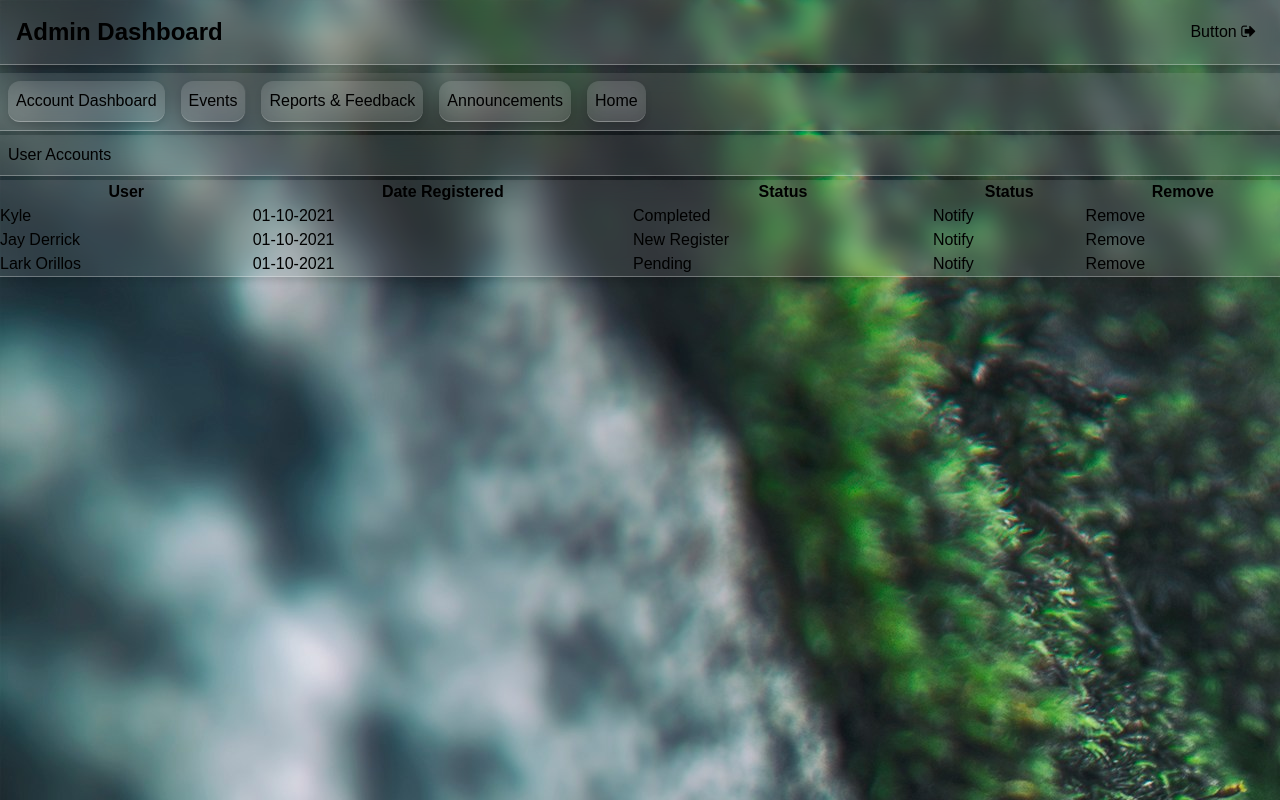
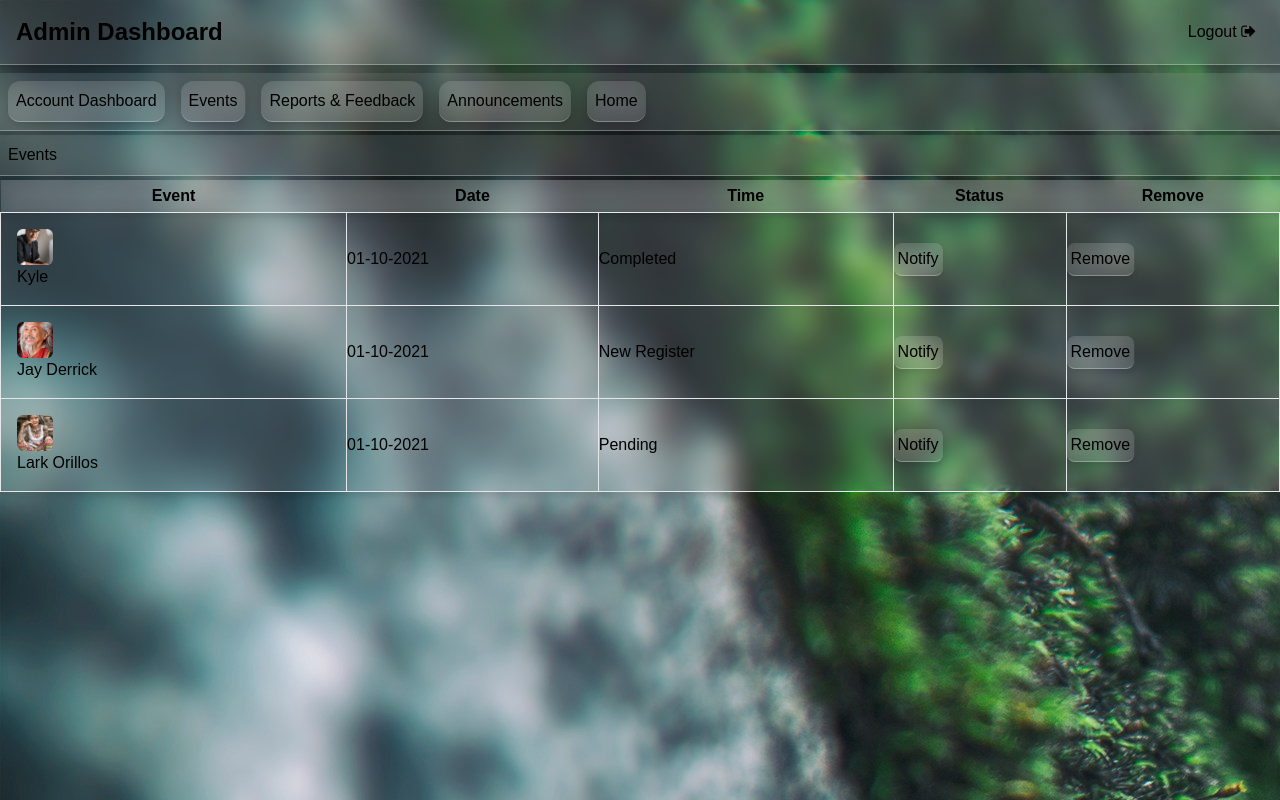
Before and after one commit to Larkaholic/ArtistHub-BaguioCity, a PHP site: page /admin/admin.html in a window 1280 px wide. Run offline with PHP 8.4, Linux system fonts and the light colour scheme.

Commit message:
added tables for artists in admin side

```diff
--- a/admin/admin.css
+++ b/admin/admin.css
@@ -22,3 +22,8 @@ body {
     -webkit-backdrop-filter: blur(10px);
     border-bottom: 1px solid rgba(255, 255, 255, 0.3);
 }
+
+img {
+    width: 36px;
+	height: 36px;
+}
--- a/admin/admin.html
+++ b/admin/admin.html
@@ -9,11 +9,11 @@
     <link rel="stylesheet" href="admin.css">
     <title>Admin</title>
 </head>
-<body>
+<body class="overflow-y-auto">
     <div class="flex flex-row glass-header w-full text-center p-4 mb-2 font-bold justify-between">
             <div class="flex justify-between w-full">
                 <h2 class="text-2xl">Admin Dashboard</h2>
-                <button style="font-size:16px; padding: 4px 8px;">Button <i class="fa fa-sign-out"></i></button>
+                <button style="font-size:16px; padding: 4px 8px;">Logout <i class="fa fa-sign-out"></i></button>
             </div>
     </div>
     <div class="glass-header flex flex-row overflow-x-auto whitespace-nowrap p-2">
@@ -23,52 +23,147 @@
         <h3 class="glass-header p-2 rounded-xl mr-4">Announcements</h3>
         <h3 class="glass-header p-2 rounded-xl mr-4">Home</h3>
     </div>
-    <div class="mt-1">
+    <div id="AccntDash" class="mt-1 hidden">
         <div class="flex glass-header w-full p-2 mb-1 h-full">
             <h3 class="">User Accounts</h3>
         </div>
-        <table class="glass-header w-full">
+        <table class="glass-header w-full h-full">
             <thead class="">
-                <tr class="">
-                    <th>User</th>
-                    <th>Date Registered</th>
-                    <th>Status</th>
-                    <th>Status</th>
-                    <th>Remove</th>
+                <tr class="glass-header">
+                    <th class="p-1">User</th>
+                    <th class="p-1">Date Registered</th>
+                    <th class="p-1">Status</th>
+                    <th class="p-1">Notify</th>
+                    <th class="p-1">Remove</th>
                 </tr>
             </thead>
-            <tbody class="h-full">
-                <tr>
-                    <td>
-                        <img src="">
+            <tbody class="h-full w-full">
+                <tr class="">
+                    <td class="p-4 border">
+                        <img src="https://github.com/Larkaholic/ArtistHub-BaguioCity/blob/master/artists/bencab.jpg?raw=true" class="adminUserImg rounded-md object-cover">
                         <p>Kyle </p>
                     </td>
-                    <td>01-10-2021</td>
-                    <td><span class="">Completed</span></td>
-                    <td><button>Notify</button></td>
-                    <td><button>Remove</button></td>
+                    <td class="border">01-10-2021</td>
+                    <td class="border"><span class="">Completed</span></td>
+                    <td class="border"><button class="glass-header p-1 rounded-lg">Notify</button></td>
+                    <td class="border"><button class="glass-header p-1 rounded-lg">Remove</button></td>
                 </tr>
                 <tr>
-                    <td>
-                        <img src="">
+                    <td class="p-4 border">
+                        <img src="https://github.com/Larkaholic/ArtistHub-BaguioCity/blob/master/artists/kidlat%20tahimik.jpg?raw=true" class="adminUserImg rounded-md object-cover">
                         <p>Jay Derrick</p>
                     </td>
-                    <td>01-10-2021</td>
-                    <td><span class="">New Register</span></td>
-                    <td><button>Notify</button></td>
-                    <td><button>Remove</button></td>
+                    <td class="border">01-10-2021</td>
+                    <td class="border"><span class="">New Register</span></td>
+                    <td class="border"><button class="glass-header p-1 rounded-lg">Notify</button></td>
+                    <td class="border"><button class="glass-header p-1 rounded-lg">Remove</button></td>
                 </tr>
                 <tr>
-                    <td>
-                        <img src="">
+                    <td class="p-4 border">
+                        <img src="https://raw.githubusercontent.com/Larkaholic/ArtistHub-BaguioCity/refs/heads/master/artists/wang-od.webp" class="adminUserImg rounded-md object-cover">
                         <p>Lark Orillos</p>
                     </td>
-                    <td>01-10-2021</td>
-                    <td><span class="">Pending</span></td>
-                    <td><button>Notify</button></td>
-                    <td><button>Remove</button></td>
+                    <td class="border">01-10-2021</td>
+                    <td class="border"><span class="">Pending</span></td>
+                    <td class="border"><button class="glass-header p-1 rounded-lg">Notify</button></td>
+                    <td class="border"><button class="glass-header p-1 rounded-lg">Remove</button></td>
                 </tr>
-
+            </tbody>
+        </table>
+    </div>
+    <div id="AccntDash" class="mt-1 hidden">
+        <div class="flex glass-header w-full p-2 mb-1 h-full">
+            <h3 class="">Artist Accounts</h3>
+        </div>
+        <table class="glass-header w-full h-full">
+            <thead class="">
+                <tr class="glass-header">
+                    <th class="p-1">User</th>
+                    <th class="p-1">Date Registered</th>
+                    <th class="p-1">Status</th>
+                    <th class="p-1">Notify</th>
+                    <th class="p-1">Remove</th>
+                </tr>
+            </thead>
+            <tbody class="h-full w-full">
+                <tr class="">
+                    <td class="p-4 border">
+                        <img src="https://github.com/Larkaholic/ArtistHub-BaguioCity/blob/master/artists/bencab.jpg?raw=true" class="adminUserImg rounded-md object-cover">
+                        <p>Kyle </p>
+                    </td>
+                    <td class="border">01-10-2021</td>
+                    <td class="border"><span class="">Completed</span></td>
+                    <td class="border"><button class="glass-header p-1 rounded-lg">Notify</button></td>
+                    <td class="border"><button class="glass-header p-1 rounded-lg">Remove</button></td>
+                </tr>
+                <tr>
+                    <td class="p-4 border">
+                        <img src="https://github.com/Larkaholic/ArtistHub-BaguioCity/blob/master/artists/kidlat%20tahimik.jpg?raw=true" class="adminUserImg rounded-md object-cover">
+                        <p>Jay Derrick</p>
+                    </td>
+                    <td class="border">01-10-2021</td>
+                    <td class="border"><span class="">New Register</span></td>
+                    <td class="border"><button class="glass-header p-1 rounded-lg">Notify</button></td>
+                    <td class="border"><button class="glass-header p-1 rounded-lg">Remove</button></td>
+                </tr>
+                <tr>
+                    <td class="p-4 border">
+                        <img src="https://raw.githubusercontent.com/Larkaholic/ArtistHub-BaguioCity/refs/heads/master/artists/wang-od.webp" class="adminUserImg rounded-md object-cover">
+                        <p>Lark Orillos</p>
+                    </td>
+                    <td class="border">01-10-2021</td>
+                    <td class="border"><span class="">Pending</span></td>
+                    <td class="border"><button class="glass-header p-1 rounded-lg">Notify</button></td>
+                    <td class="border"><button class="glass-header p-1 rounded-lg">Remove</button></td>
+                </tr>
+            </tbody>
+        </table>
+    </div>
+    <div id="EventsDash" class="mt-1">
+        <div class="flex glass-header w-full p-2 mb-1 h-full">
+            <h3 class="">Events</h3>
+        </div>
+        <table class="glass-header w-full h-full">
+            <thead class="">
+                <tr class="glass-header">
+                    <th class="p-1">Event</th>
+                    <th class="p-1">Date</th>
+                    <th class="p-1">Time</th>
+                    <th class="p-1">Status</th>
+                    <th class="p-1">Remove</th>
+                </tr>
+            </thead>
+            <tbody class="h-full w-full">
+                <tr class="">
+                    <td class="p-4 border">
+                        <img src="https://github.com/Larkaholic/ArtistHub-BaguioCity/blob/master/artists/bencab.jpg?raw=true" class="adminUserImg rounded-md object-cover">
+                        <p>Kyle </p>
+                    </td>
+                    <td class="border">01-10-2021</td>
+                    <td class="border"><span class="">Completed</span></td>
+                    <td class="border"><button class="glass-header p-1 rounded-lg">Notify</button></td>
+                    <td class="border"><button class="glass-header p-1 rounded-lg">Remove</button></td>
+                </tr>
+                <tr>
+                    <td class="p-4 border">
+                        <img src="https://github.com/Larkaholic/ArtistHub-BaguioCity/blob/master/artists/kidlat%20tahimik.jpg?raw=true" class="adminUserImg rounded-md object-cover">
+                        <p>Jay Derrick</p>
+                    </td>
+                    <td class="border">01-10-2021</td>
+                    <td class="border"><span class="">New Register</span></td>
+                    <td class="border"><button class="glass-header p-1 rounded-lg">Notify</button></td>
+                    <td class="border"><button class="glass-header p-1 rounded-lg">Remove</button></td>
+                </tr>
+                <tr>
+                    <td class="p-4 border">
+                        <img src="https://raw.githubusercontent.com/Larkaholic/ArtistHub-BaguioCity/refs/heads/master/artists/wang-od.webp" class="adminUserImg rounded-md object-cover">
+                        <p>Lark Orillos</p>
+                    </td>
+                    <td class="border">01-10-2021</td>
+                    <td class="border"><span class="">Pending</span></td>
+                    <td class="border"><button class="glass-header p-1 rounded-lg">Notify</button></td>
+                    <td class="border"><button class="glass-header p-1 rounded-lg">Remove</button></td>
+                </tr>
             </tbody>
         </table>
     </div>
--- a/index.html
+++ b/index.html
@@ -72,8 +72,7 @@
                 </div>
             </form>
         </div>
-
-        <!-- Register Form (Initially Hidden) -->
+        <!-- register -->
         <div id="registerForm" class="glass-header items-center rounded-lg w-96 mx-10 hidden">
             <h2 class="flex justify-center font-bold text-2xl my-4">Register</h2>
             <form>
```
